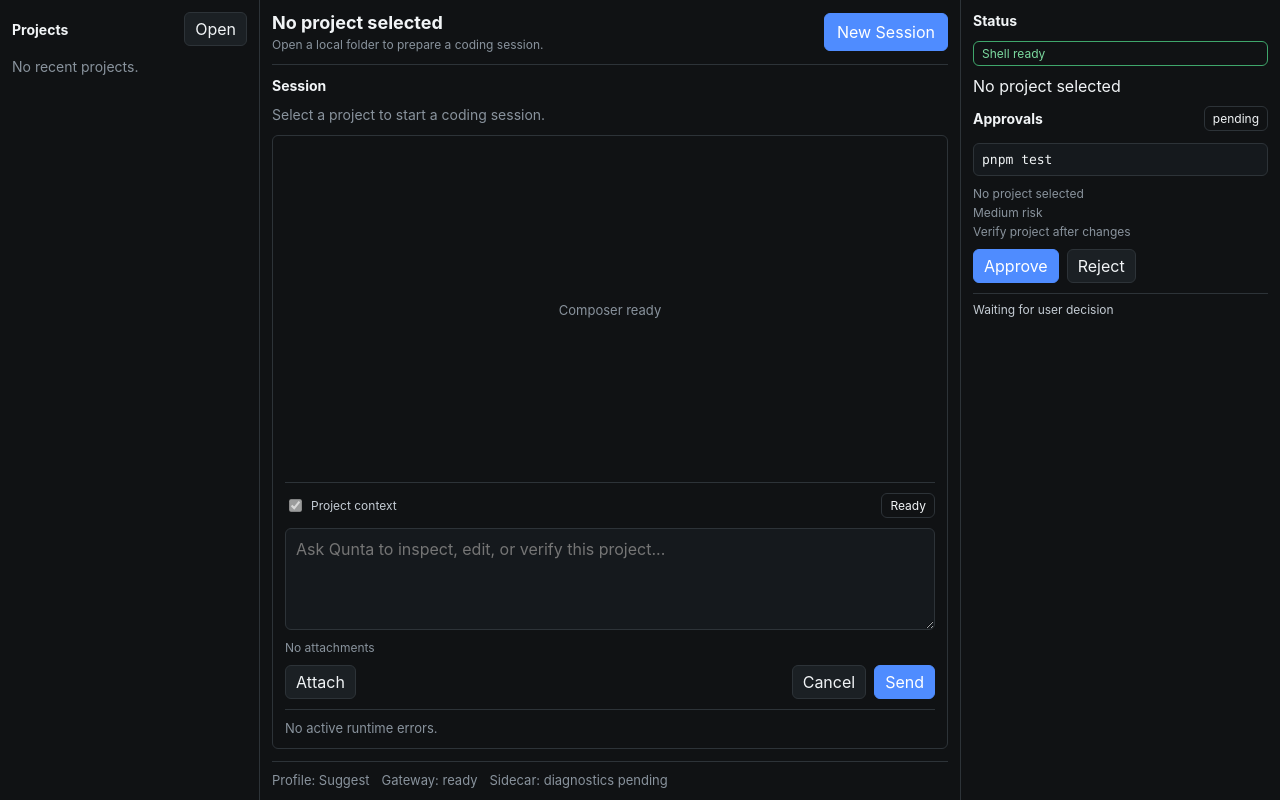
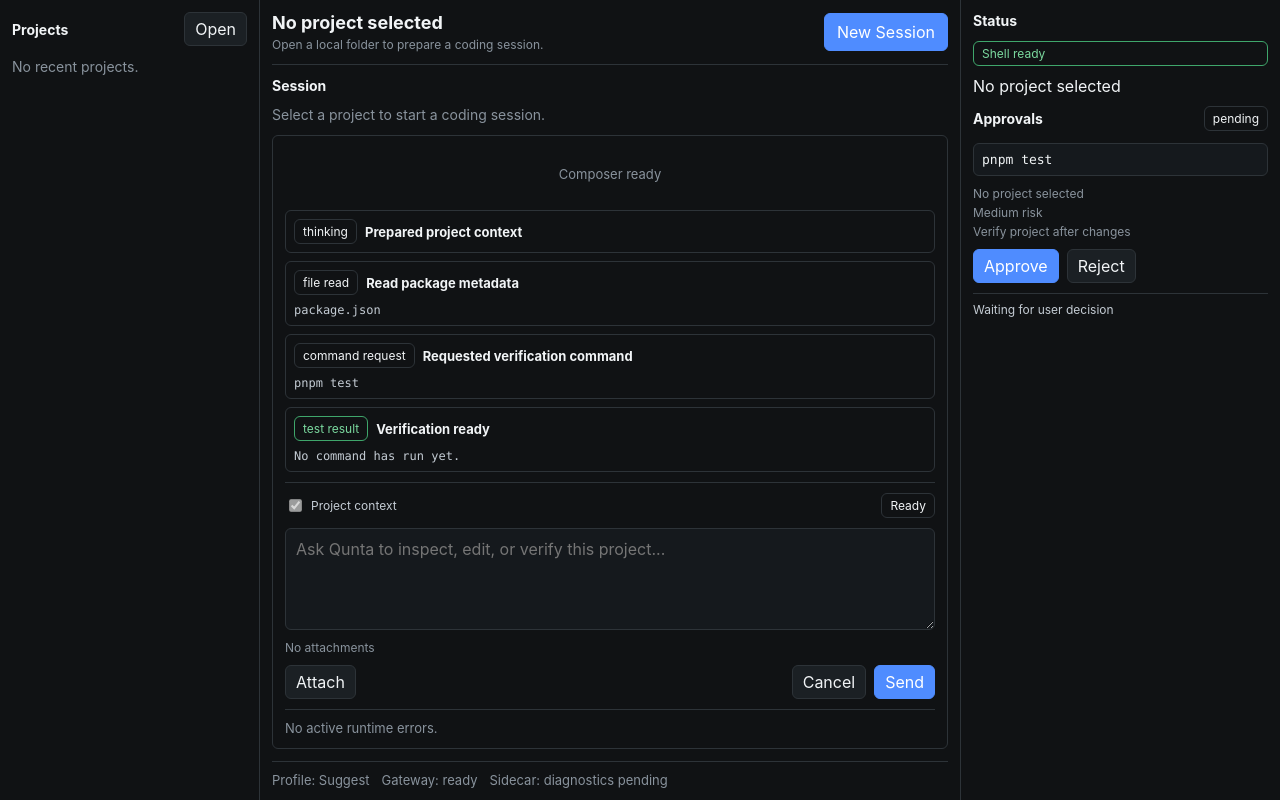
Before and after one commit to bestmaa/qunta, a React (Vite) app in the folder apps/desktop-ui/: page / in a window 1280 px wide. Built offline with nearby package versions, Linux system fonts and the light colour scheme.

Commit message:
Build agent event timeline

```diff
--- /dev/null
+++ b/apps/desktop-ui/src/AgentTimeline.tsx
@@ -0,0 +1,71 @@
+import { StatusBadge } from "@qunta/ui";
+
+export type AgentEventType =
+  | "command_output"
+  | "command_request"
+  | "completed"
+  | "file_read"
+  | "patch"
+  | "test_result"
+  | "thinking";
+
+export interface AgentTimelineEvent {
+  readonly id: string;
+  readonly title: string;
+  readonly type: AgentEventType;
+  readonly detail?: string;
+}
+
+export interface AgentTimelineProps {
+  readonly events: readonly AgentTimelineEvent[];
+}
+
+const eventTone: Record<AgentEventType, "info" | "neutral" | "success" | "warning"> = {
+  command_output: "neutral",
+  command_request: "warning",
+  completed: "success",
+  file_read: "neutral",
+  patch: "info",
+  test_result: "success",
+  thinking: "info"
+};
+
+export function maskSecretText(value: string) {
+  return value
+    .replace(/(token|secret|password|api[_-]?key)=\S+/gi, "$1=***")
+    .replace(/Bearer\s+\S+/gi, "Bearer ***");
+}
+
+export function groupTimelineEvents(events: readonly AgentTimelineEvent[]) {
+  return events.map((event) => ({
+    ...event,
+    detail: event.detail ? maskSecretText(compactOutput(event.detail)) : undefined
+  }));
+}
+
+export function AgentTimeline({ events }: AgentTimelineProps) {
+  const grouped = groupTimelineEvents(events);
+
+  return (
+    <div className="timeline" role="list">
+      {grouped.map((event) => (
+        <article className="timeline-event" key={event.id} role="listitem">
+          <div className="timeline-event-header">
+            <StatusBadge tone={eventTone[event.type]}>{event.type.replace("_", " ")}</StatusBadge>
+            <strong>{event.title}</strong>
+          </div>
+          {event.detail ? <pre>{event.detail}</pre> : null}
+        </article>
+      ))}
+    </div>
+  );
+}
+
+function compactOutput(value: string) {
+  const lines = value.split(/\r?\n/);
+  if (lines.length <= 6) {
+    return value;
+  }
+
+  return [...lines.slice(0, 3), "...", ...lines.slice(-2)].join("\n");
+}
--- a/apps/desktop-ui/src/App.tsx
+++ b/apps/desktop-ui/src/App.tsx
@@ -8,9 +8,16 @@ import {
   scanWorkspace,
   validateProjectPath
 } from "./desktop-commands.js";
+import { AgentTimeline, type AgentTimelineEvent } from "./AgentTimeline.js";
 import { PromptComposer } from "./PromptComposer.js";
 
 const recentProjectsKey = "qunta.recentProjects";
+const mockEvents: readonly AgentTimelineEvent[] = [
+  { id: "evt-1", title: "Prepared project context", type: "thinking" },
+  { id: "evt-2", title: "Read package metadata", type: "file_read", detail: "package.json" },
+  { id: "evt-3", title: "Requested verification command", type: "command_request", detail: "pnpm test" },
+  { id: "evt-4", title: "Verification ready", type: "test_result", detail: "No command has run yet." }
+];
 
 type ApprovalState = "approved" | "pending" | "rejected";
 
@@ -91,6 +98,7 @@ export function App() {
           </Panel>
           <div className="session-surface">
             <div className="session-placeholder">{composerStatus}</div>
+            <AgentTimeline events={mockEvents} />
             <PromptComposer
               disabled={!activeProject}
               onCancel={() => setComposerStatus("Session cancelled")}
--- a/apps/desktop-ui/src/styles.css
+++ b/apps/desktop-ui/src/styles.css
@@ -201,6 +201,39 @@ button {
   justify-content: center;
 }
 
+.timeline {
+  display: grid;
+  gap: 8px;
+  overflow: auto;
+}
+
+.timeline-event {
+  border: 1px solid #2d3338;
+  border-radius: 6px;
+  display: grid;
+  gap: 8px;
+  padding: 8px;
+}
+
+.timeline-event-header {
+  align-items: center;
+  display: flex;
+  gap: 8px;
+}
+
+.timeline-event-header strong {
+  font-size: 13px;
+}
+
+.timeline-event pre {
+  color: #c4ccd4;
+  font-family: ui-monospace, "SFMono-Regular", Consolas, monospace;
+  font-size: 12px;
+  margin: 0;
+  overflow: auto;
+  white-space: pre-wrap;
+}
+
 .error-strip,
 .status-bar {
   border-top: 1px solid #2d3338;
```
Also changed, not shown: 2 other files (tests, documents, lock files or other folders).
